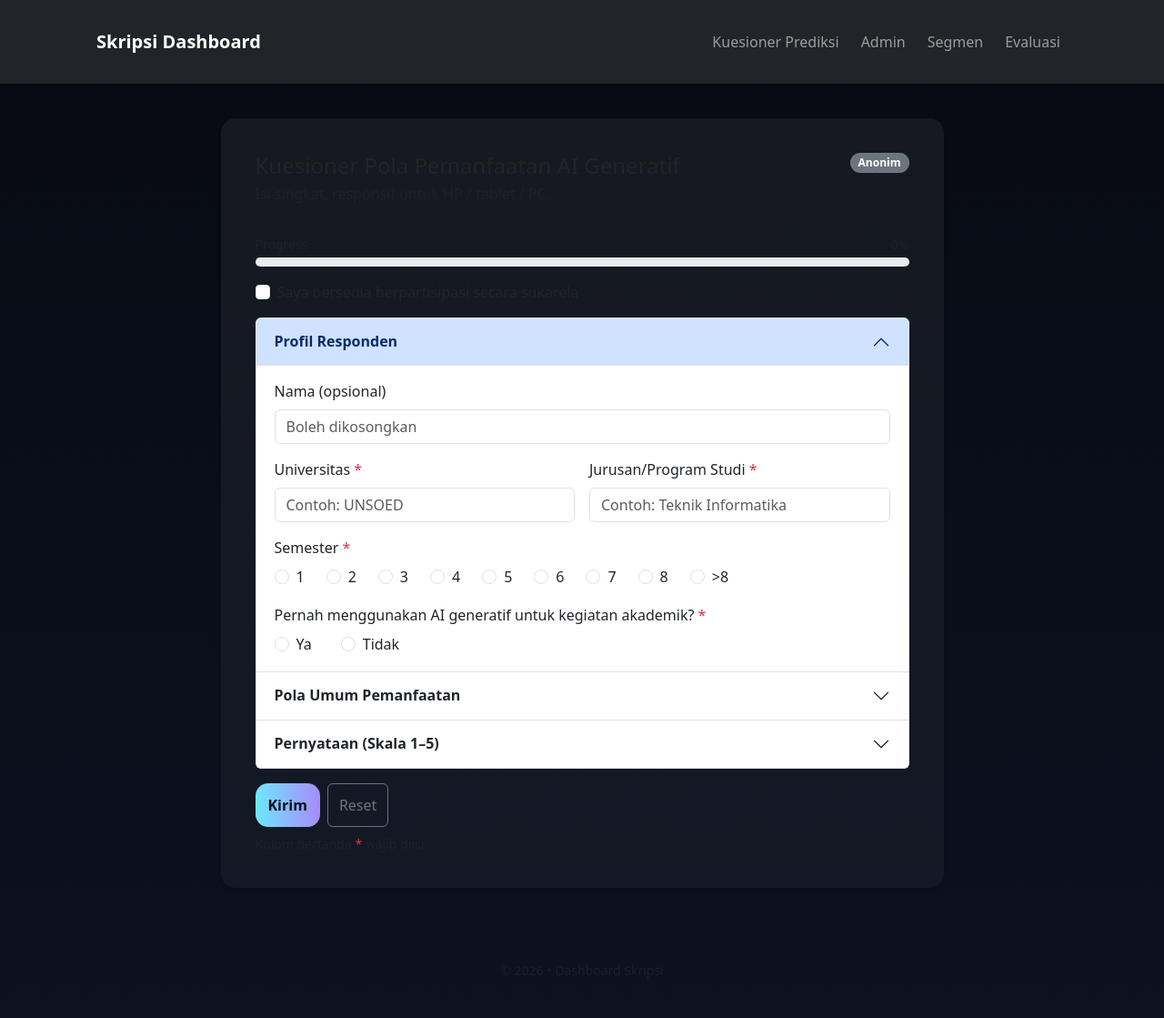
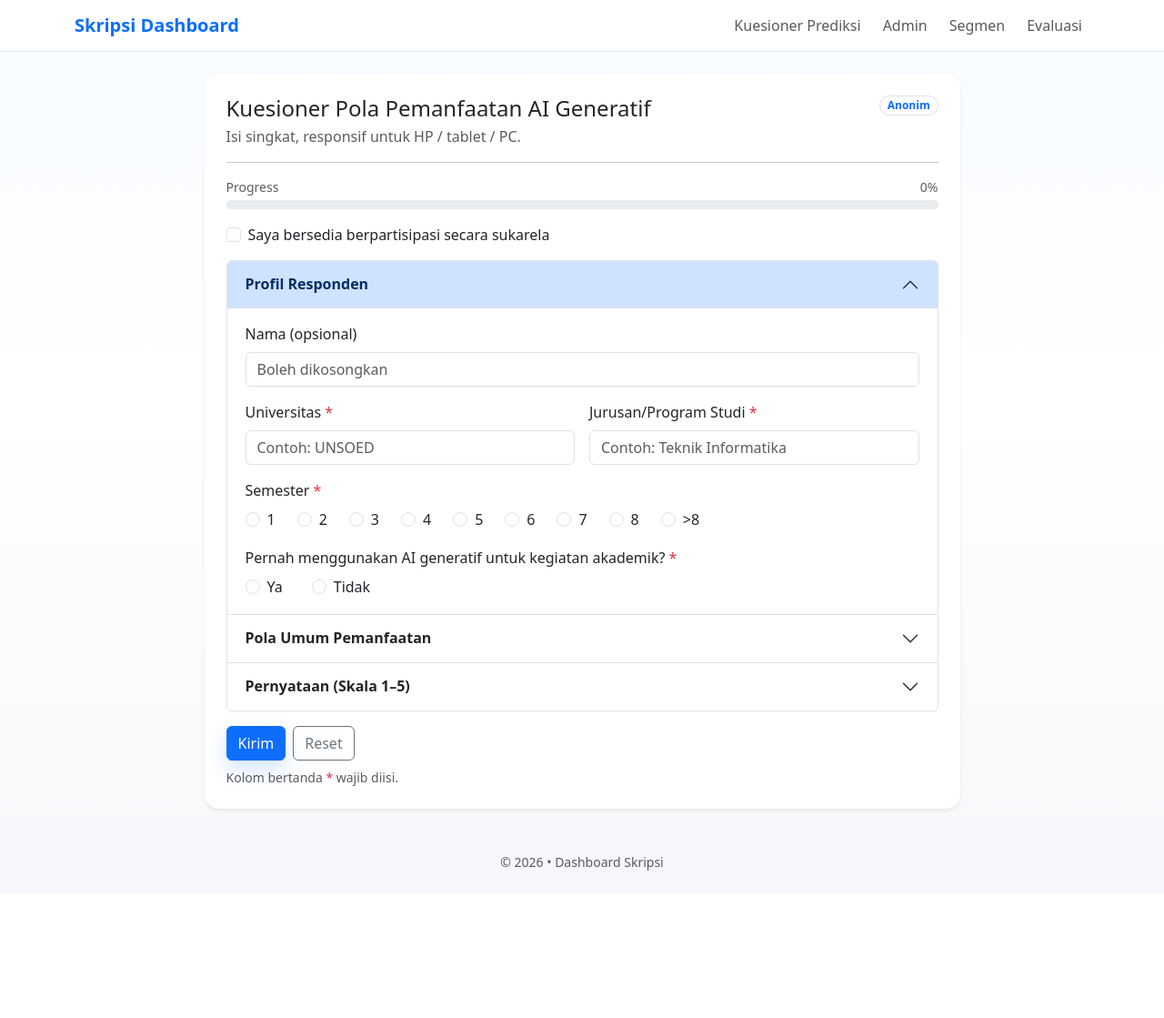
Before and after one commit to tahtanugrohoo/dashboarb-flask, a Flask app: page /predict in a window 1280 px wide. Shown: the whole page at 91% size. After the commit the page ends 957 px from the top, so only its background shows below. Run offline with Flask 3, Linux system fonts and the light colour scheme.

Commit message:
Refactor styles and improve UI elements in CSS and HTML templates

```diff
--- a/app/static/css/style.css
+++ b/app/static/css/style.css
@@ -1,115 +1,31 @@
-/* Base */
 :root{
-  --bg:#0b0f17;
-  --card:#101826;
-  --muted:#93a4b8;
-  --text:#e6eefc;
-  --line:rgba(255,255,255,.08);
-  --soft:rgba(255,255,255,.06);
-  --accent:#6ee7ff;
-  --accent2:#a78bfa;
-  --danger:#ff6b6b;
+  --accent: #0d6efd; /* bootstrap primary */
 }
-body{margin:0;font-family:system-ui,-apple-system,Segoe UI,Roboto,Ubuntu,"Helvetica Neue",Arial;background:linear-gradient(180deg,#070a11,#0b1220);color:var(--text);}
-a{color:inherit}
 
-/* Navbar */
-.nav{position:sticky;top:0;z-index:50;background:rgba(10,14,22,.72);backdrop-filter: blur(10px);border-bottom:1px solid var(--line);}
-.nav-inner{max-width:1100px;margin:0 auto;padding:12px 16px;display:flex;align-items:center;justify-content:space-between;}
-.brand{font-weight:800;letter-spacing:.2px}
-.menu a{margin-left:12px;text-decoration:none;color:var(--text);opacity:.85}
-.menu a:hover{opacity:1;text-decoration:underline}
+body{
+  background: linear-gradient(180deg, #f7fbff 0%, #ffffff 45%, #f7f7fb 100%);
+}
 
-/* Layout */
-.container{max-width:1100px;margin:18px auto;padding:0 16px;}
-.q-wrap{max-width:980px;margin:0 auto;}
-.q-head{display:flex;gap:16px;align-items:flex-end;justify-content:space-between;flex-wrap:wrap;margin:18px 0;}
-.q-title{margin:0;font-size:clamp(22px,3vw,34px);}
-.q-sub{margin:8px 0 0;color:var(--muted);line-height:1.4;max-width:60ch}
+.navbar{
+  backdrop-filter: blur(6px);
+}
 
-/* Progress */
-.q-progress{flex:0 0 220px;min-width:200px;height:12px;border-radius:999px;background:rgba(255,255,255,.08);position:relative;overflow:hidden;border:1px solid var(--line);}
-.q-progress__bar{height:100%;width:0%;background:linear-gradient(90deg,var(--accent),var(--accent2));transition:width .2s ease;}
-.q-progress__text{position:absolute;right:8px;top:50%;transform:translateY(-50%);font-size:11px;color:rgba(255,255,255,.85)}
+.card{
+  border-radius: 16px;
+}
 
-/* Cards */
-.card{background:linear-gradient(180deg, rgba(255,255,255,.06), rgba(255,255,255,.03));border:1px solid var(--line);border-radius:16px;padding:14px 14px;margin:14px 0;box-shadow:0 10px 30px rgba(0,0,0,.25);}
-.card-title{margin:0 0 10px;font-size:18px;}
-.card-title-row{display:flex;align-items:center;justify-content:space-between;gap:10px;margin-bottom:10px;}
-.badge{font-size:12px;color:var(--muted);border:1px dashed var(--line);padding:4px 8px;border-radius:999px}
+.accordion-button{
+  font-weight: 600;
+}
 
-.field{margin:10px 0;}
-.lbl{display:block;margin-bottom:6px;color:rgba(255,255,255,.92);font-weight:600;font-size:13px;}
-.inp, select, textarea{
-  width:100%;padding:10px 12px;border-radius:12px;border:1px solid var(--line);
-  background:rgba(255,255,255,.04);color:var(--text);outline:none;
+.progress{
+  height: 10px;
 }
-.inp:focus, select:focus, textarea:focus{border-color:rgba(110,231,255,.45);box-shadow:0 0 0 3px rgba(110,231,255,.10);}
 
-/* Two-column responsive */
-.grid-2{display:grid;grid-template-columns:1fr 1fr;gap:12px;}
-@media (max-width: 800px){ .grid-2{grid-template-columns:1fr;} }
+.btn-primary{
+  box-shadow: 0 10px 25px rgba(13,110,253,.18);
+}
 
-/* Checkbox & radio lists */
-.checks,.radios{display:grid;grid-template-columns:repeat(2,minmax(0,1fr));gap:10px;}
-@media (max-width: 640px){ .checks,.radios{grid-template-columns:1fr;} }
-
-.check,.radio{
-  display:flex;gap:10px;align-items:flex-start;padding:10px 12px;border-radius:14px;
-  background:rgba(255,255,255,.03);border:1px solid var(--line);
-  transition:transform .06s ease, border-color .15s ease, background .15s ease;
+.badge{
+  border-radius: 999px;
 }
-.check:hover,.radio:hover{border-color:rgba(110,231,255,.35);background:rgba(110,231,255,.06);}
-.check__box,.radio__box{margin-top:2px;transform:scale(1.1);}
-.check__text,.radio__text{color:rgba(255,255,255,.92);line-height:1.35}
-
-/* Chips (radio as pill) */
-.chips{display:flex;flex-wrap:wrap;gap:10px}
-.chip{
-  display:inline-flex;align-items:center;gap:8px;padding:10px 12px;border-radius:999px;
-  background:rgba(255,255,255,.03);border:1px solid var(--line);cursor:pointer;
-}
-.chip:hover{border-color:rgba(167,139,250,.35);background:rgba(167,139,250,.06);}
-.chip__radio{transform:scale(1.05);}
-.chip__text{font-weight:600;color:rgba(255,255,255,.92);}
-
-/* Likert */
-.likert-hint{display:flex;justify-content:space-between;color:var(--muted);font-size:12px;margin:6px 0 10px;}
-.likert-list{display:flex;flex-direction:column;gap:10px;}
-.likert-item{padding:12px;border-radius:14px;background:rgba(255,255,255,.03);border:1px solid var(--line);}
-.likert-q{font-weight:700;margin-bottom:10px;color:rgba(255,255,255,.92)}
-.likert-choices{display:flex;flex-wrap:wrap;gap:10px}
-.likert-chip{
-  display:inline-flex;align-items:center;gap:8px;padding:8px 10px;border-radius:999px;
-  background:rgba(255,255,255,.03);border:1px solid var(--line);cursor:pointer;
-}
-.likert-chip:hover{border-color:rgba(110,231,255,.35);background:rgba(110,231,255,.06);}
-.likert-radio{transform:scale(1.05);}
-.likert-chip__t{font-weight:700}
-
-/* Errors & flash */
-.err{margin-top:8px;color:var(--danger);font-size:13px;}
-.alert{padding:10px 12px;border-radius:12px;margin:10px 0;border:1px solid var(--line);}
-.alert-success{background:rgba(110,231,255,.10)}
-.alert-danger{background:rgba(255,107,107,.10)}
-
-/* Sticky submit */
-.sticky-actions{
-  position:sticky;bottom:12px;z-index:40;
-  display:flex;align-items:center;justify-content:space-between;gap:10px;
-  padding:12px;border-radius:16px;border:1px solid var(--line);
-  background:rgba(10,14,22,.75);backdrop-filter: blur(10px);
-}
-.btn-primary{
-  border:none;cursor:pointer;padding:12px 14px;border-radius:14px;
-  color:#0b0f17;font-weight:800;
-  background:linear-gradient(90deg,var(--accent),var(--accent2));
-}
-.btn-primary:hover{filter:brightness(1.03)}
-.mini-note{color:var(--muted);font-size:12px}
-
-/* Optional polish */
-.card { border-radius: 16px; }
-.accordion-button { font-weight: 600; }
-.progress { height: 10px; }
-.btn-group .btn { margin-bottom: 6px; }
--- a/app/templates/base.html
+++ b/app/templates/base.html
@@ -13,9 +13,9 @@
 </head>
 <body class="bg-light">
 
-<nav class="navbar navbar-expand-lg navbar-dark bg-dark">
+<nav class="navbar navbar-expand-lg navbar-light bg-white border-bottom">
   <div class="container">
-    <a class="navbar-brand fw-semibold" href="{{ url_for('public.predict') }}">Skripsi Dashboard</a>
+    <a class="navbar-brand fw-semibold text-primary" href="{{ url_for('public.predict') }}">Skripsi Dashboard</a>
     <button class="navbar-toggler" type="button" data-bs-toggle="collapse" data-bs-target="#navMain"
             aria-controls="navMain" aria-expanded="false" aria-label="Toggle navigation">
       <span class="navbar-toggler-icon"></span>
--- a/app/templates/public/predict.html
+++ b/app/templates/public/predict.html
@@ -11,7 +11,7 @@
             <h1 class="h4 mb-1">Kuesioner Pola Pemanfaatan AI Generatif</h1>
             <div class="text-muted">Isi singkat, responsif untuk HP / tablet / PC.</div>
           </div>
-          <span class="badge text-bg-secondary align-self-start">Anonim</span>
+          <span class="badge text-bg-primary-subtle text-primary border align-self-start">Anonim</span>
         </div>
 
         <hr class="my-3">
```
